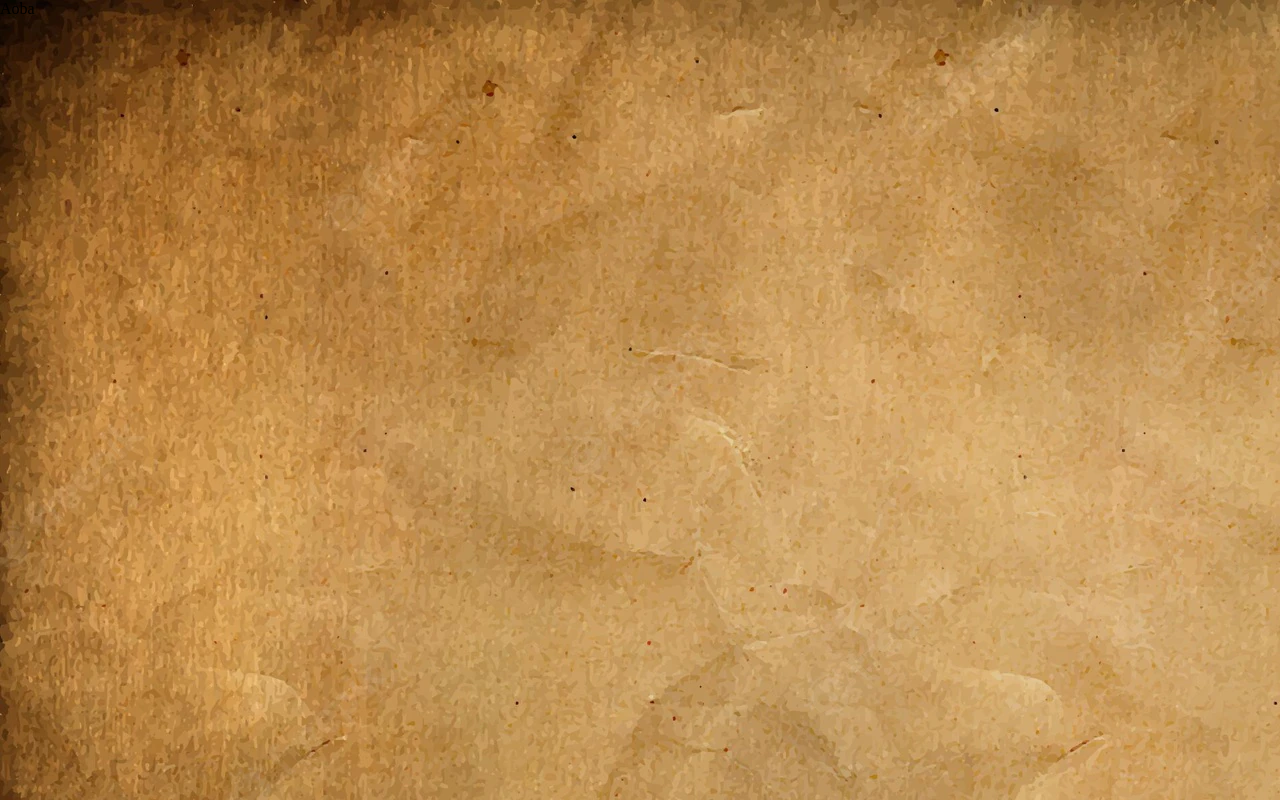
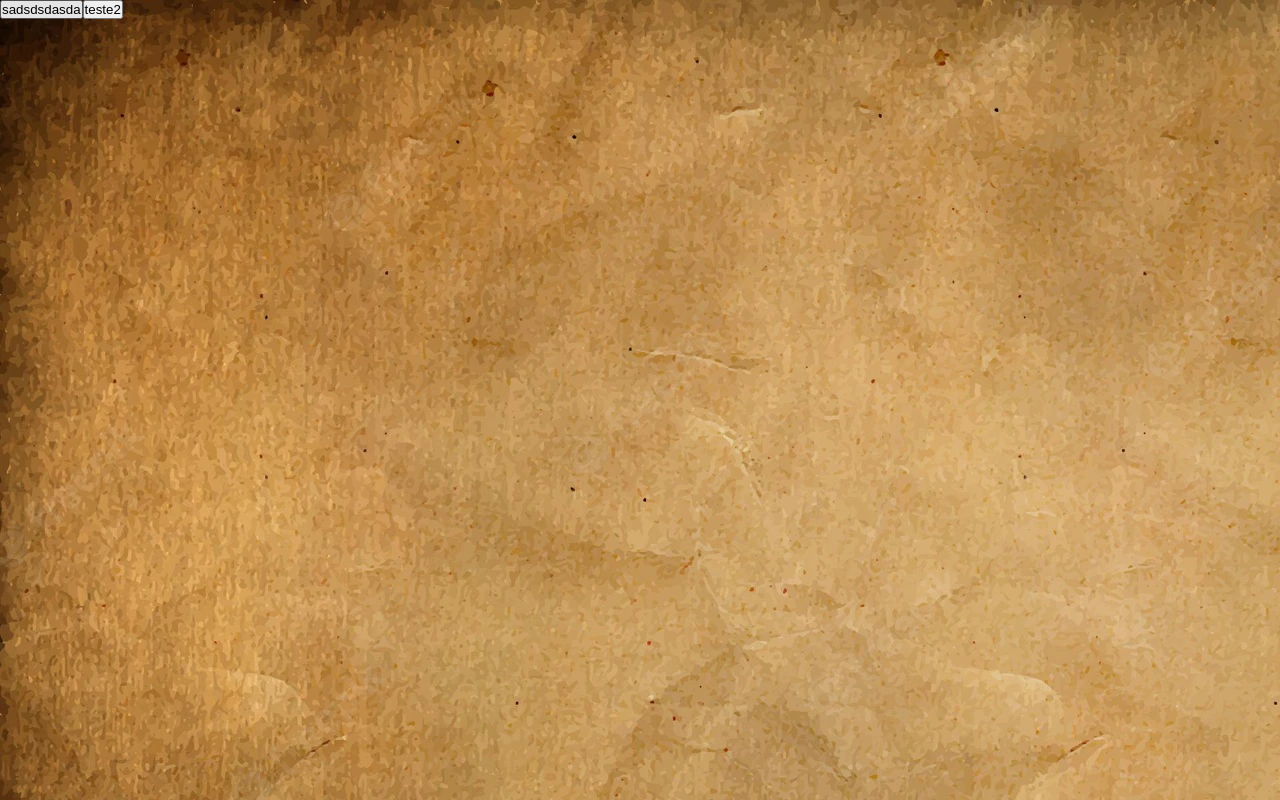
Before and after one commit to caioluchetti/SCOM_Project, a React (Create React App) app: page /Bestiario in a window 1280 px wide. Built offline with nearby package versions, Linux system fonts and the light colour scheme.

Commit message:
Fit: Componente botao

```diff
--- /dev/null
+++ b/src/components/Botao.js
@@ -0,0 +1,7 @@
+import React from "react";
+
+export default function Botao(props) {
+    return (
+        <button onClick={() => props.funcao()}>{props.texto}</button>
+    )
+}
--- a/src/pages/Bestiario.js
+++ b/src/pages/Bestiario.js
@@ -1,6 +1,7 @@
 import React from "react";
 import './styles.css'
 import json from '../databaseBestiario.json'
+import Botao from "../components/Botao";
 
 export default function Bestiario() {
 
@@ -8,7 +9,8 @@ console.log('json :>> ', json);
 
     return (
         <div className="body">
-            Aoba
+            <Botao texto="sadsdsdasda"/>
+            <Botao texto="teste2" funcao={() => alert("funcao ativa")}/>
         </div>
     )
 }
```
